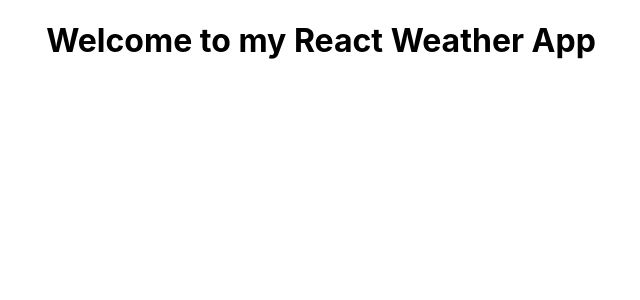
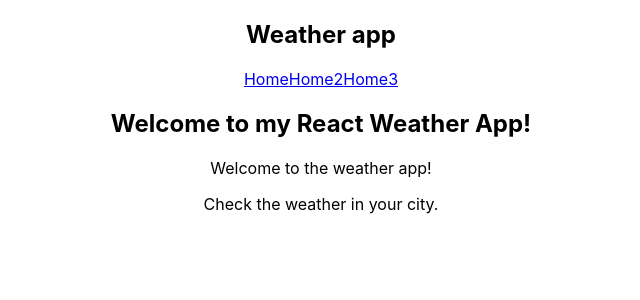
Before and after one commit to DizzyDhiren/React-weather-project, a React (Create React App) app: page / in a window 1280 px wide. Shown: the top 300 px of the page, without its empty margins (319-959 px from the left). Built offline with nearby package versions, Linux system fonts and the light colour scheme.

Commit message:
added js pages : navbar and home and linked to the root App.js

```diff
--- a/src/App.js
+++ b/src/App.js
@@ -1,17 +1,20 @@
 
 import './App.css';
+import Navbar from './Navbar';
+import Home from './Home';
 
 function App() {
   // This is the main component of the application
   // It serves as the entry point for the React app
   // and contains the main layout and structure
   // of the application.
-  const title = "Welcome to my React Weather App";
+
 
   return (
     <div className="App">
+      <Navbar />
       <div className="content">
-        <h1>{title}</h1>
+        <Home />
       </div>
     </div>
   );
--- /dev/null
+++ b/src/Home.js
@@ -0,0 +1,14 @@
+const Home = () => {
+
+    const title = "Welcome to my React Weather App!";
+    return (
+        <div className="home">
+            <h2>{title}</h2>
+            <p>Welcome to the weather app!</p>
+            <p>Check the weather in your city.</p>
+        </div>
+
+      );
+}
+
+export default Home;
--- /dev/null
+++ b/src/Navbar.js
@@ -0,0 +1,16 @@
+const Navbar = () => {
+    return (
+        <nav className="navbar">
+            <h1>Weather app</h1>
+            <div className="links">
+                <a href="/">Home</a>
+                <a href="/create">Home2</a>
+                <a href="/create">Home3</a>
+
+            </div>
+        </nav>
+
+    );
+}
+
+export default Navbar
```
